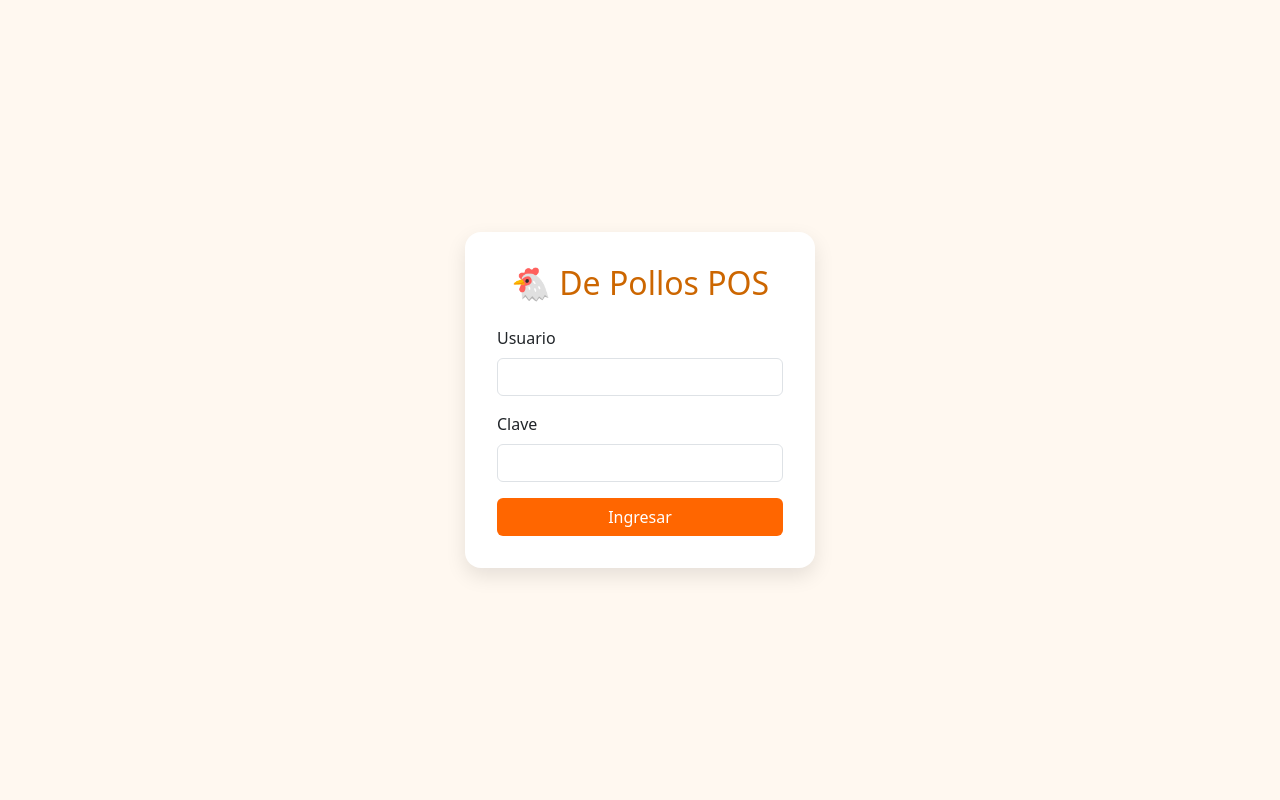
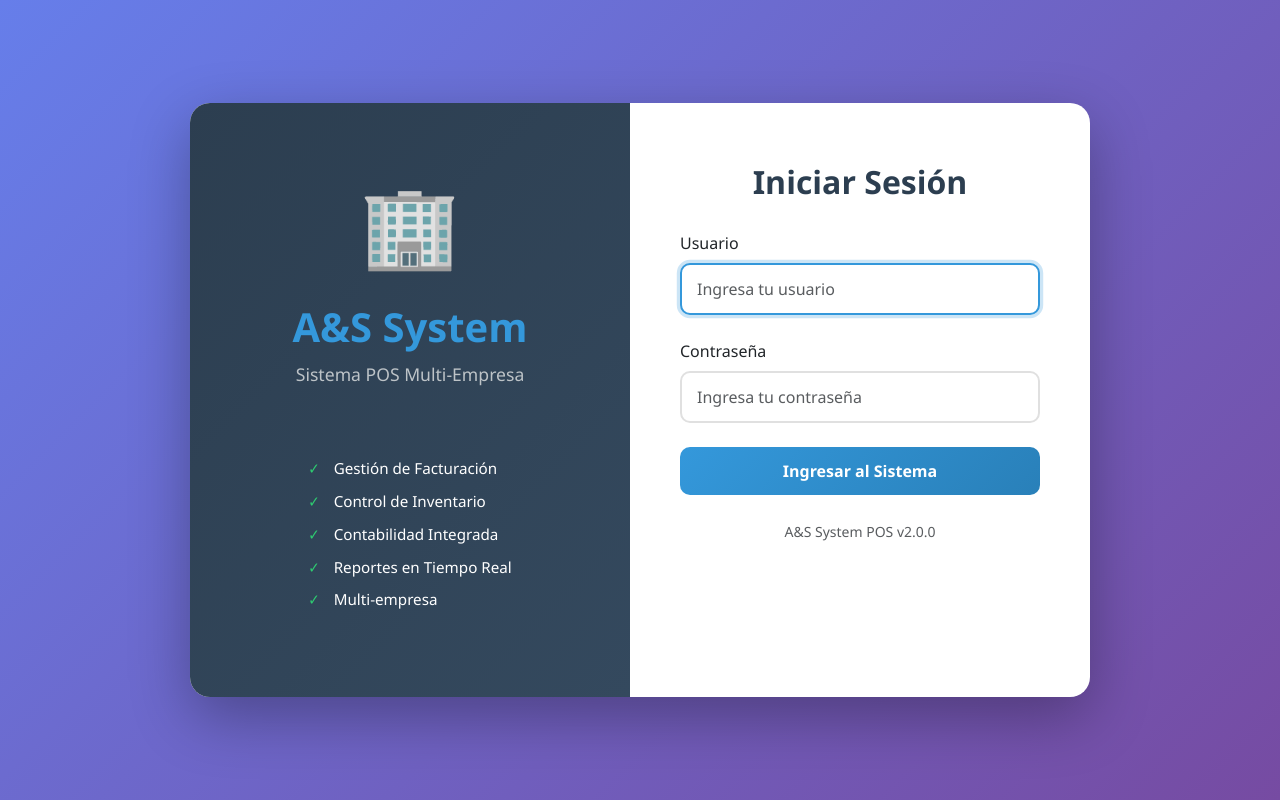
Before and after one commit to AlejoPOS/DePollosPosv1, a Flask app: page /login in a window 1280 px wide. Run offline with Flask 3, Linux system fonts and the light colour scheme; some libraries are stand-ins or nearby versions.

Commit message:
Update login.html

```diff
--- a/templates/login.html
+++ b/templates/login.html
@@ -2,47 +2,147 @@
 <html lang="es">
 <head>
     <meta charset="UTF-8">
-    <title>Login - De Pollos POS</title>
+    <title>Login - A&S System POS</title>
     <link href="https://cdn.jsdelivr.net/npm/bootstrap@5.3.0/dist/css/bootstrap.min.css" rel="stylesheet">
     <style>
         body {
-            background: #fff8f0;
+            background: linear-gradient(135deg, #667eea 0%, #764ba2 100%);
             display: flex;
             justify-content: center;
             align-items: center;
             height: 100vh;
+            margin: 0;
+            font-family: 'Segoe UI', Tahoma, Geneva, Verdana, sans-serif;
+        }
+        .login-container {
+            display: flex;
+            background: white;
+            border-radius: 20px;
+            box-shadow: 0 20px 60px rgba(0,0,0,0.3);
+            overflow: hidden;
+            max-width: 900px;
+            width: 100%;
+        }
+        .login-banner {
+            background: linear-gradient(135deg, #2c3e50 0%, #34495e 100%);
+            padding: 60px 40px;
+            color: white;
+            flex: 1;
+            display: flex;
+            flex-direction: column;
+            justify-content: center;
+            align-items: center;
+        }
+        .login-banner h1 {
+            font-size: 2.5rem;
+            font-weight: bold;
+            margin-bottom: 10px;
+            color: #3498db;
+        }
+        .login-banner .subtitle {
+            font-size: 1.1rem;
+            margin-bottom: 30px;
+            color: #bdc3c7;
+        }
+        .login-banner .icon {
+            font-size: 5rem;
+            margin-bottom: 20px;
+        }
+        .login-banner ul {
+            text-align: left;
+            margin-top: 30px;
+            list-style: none;
+            padding: 0;
+        }
+        .login-banner ul li {
+            margin: 10px 0;
+            font-size: 0.95rem;
+        }
+        .login-banner ul li:before {
+            content: "✓ ";
+            color: #2ecc71;
+            font-weight: bold;
+            margin-right: 10px;
         }
         .login-box {
-            background: white;
-            padding: 2rem;
-            border-radius: 1rem;
-            box-shadow: 0 8px 20px rgba(0,0,0,0.1);
-            width: 350px;
+            padding: 60px 50px;
+            flex: 1;
         }
-        h2 {
+        .login-box h2 {
             text-align: center;
-            margin-bottom: 1.5rem;
-            color: #cc6600;
+            margin-bottom: 30px;
+            color: #2c3e50;
+            font-weight: bold;
+        }
+        .login-box .form-control {
+            border-radius: 10px;
+            padding: 12px 15px;
+            border: 2px solid #e0e0e0;
+            transition: all 0.3s;
+        }
+        .login-box .form-control:focus {
+            border-color: #3498db;
+            box-shadow: 0 0 0 0.2rem rgba(52, 152, 219, 0.25);
+        }
+        .login-box .btn-login {
+            background: linear-gradient(135deg, #3498db 0%, #2980b9 100%);
+            border: none;
+            border-radius: 10px;
+            padding: 12px;
+            font-weight: bold;
+            transition: all 0.3s;
+        }
+        .login-box .btn-login:hover {
+            transform: translateY(-2px);
+            box-shadow: 0 5px 15px rgba(52, 152, 219, 0.4);
+        }
+        .alert {
+            border-radius: 10px;
+        }
+        @media (max-width: 768px) {
+            .login-banner {
+                display: none;
+            }
         }
     </style>
 </head>
 <body>
+    <div class="login-container">
+        <div class="login-banner">
+            <div class="icon">🏢</div>
+            <h1>A&S System</h1>
+            <div class="subtitle">Sistema POS Multi-Empresa</div>
+            <ul>
+                <li>Gestión de Facturación</li>
+                <li>Control de Inventario</li>
+                <li>Contabilidad Integrada</li>
+                <li>Reportes en Tiempo Real</li>
+                <li>Multi-empresa</li>
+            </ul>
+        </div>
+
         <div class="login-box">
-        <h2>🐔 De Pollos POS</h2>
+            <h2>Iniciar Sesión</h2>
             {% if error %}
             <div class="alert alert-danger">{{ error }}</div>
             {% endif %}
             <form method="post">
-            <div class="mb-3">
+                <div class="mb-4">
                     <label class="form-label">Usuario</label>
-                <input type="text" name="usuario" class="form-control" required>
+                    <input type="text" name="usuario" class="form-control" placeholder="Ingresa tu usuario" required autofocus>
                 </div>
-            <div class="mb-3">
-                <label class="form-label">Clave</label>
-                <input type="password" name="clave" class="form-control" required>
+                <div class="mb-4">
+                    <label class="form-label">Contraseña</label>
+                    <input type="password" name="clave" class="form-control" placeholder="Ingresa tu contraseña" required>
                 </div>
-            <button type="submit" class="btn btn-custom w-100 text-white" style="background:#ff6600;">Ingresar</button>
+                <button type="submit" class="btn btn-primary btn-login w-100 text-white">
+                    Ingresar al Sistema
+                </button>
             </form>
+            <div class="text-center mt-4">
+                <small class="text-muted">A&S System POS v2.0.0</small>
+            </div>
+        </div>
     </div>
 </body>
 </html>
```
Lines whose indentation alone changed are shown as unchanged.
